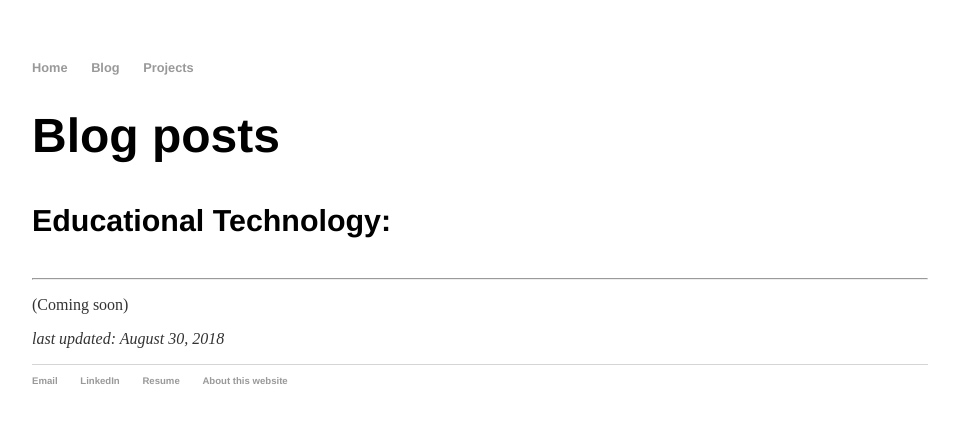
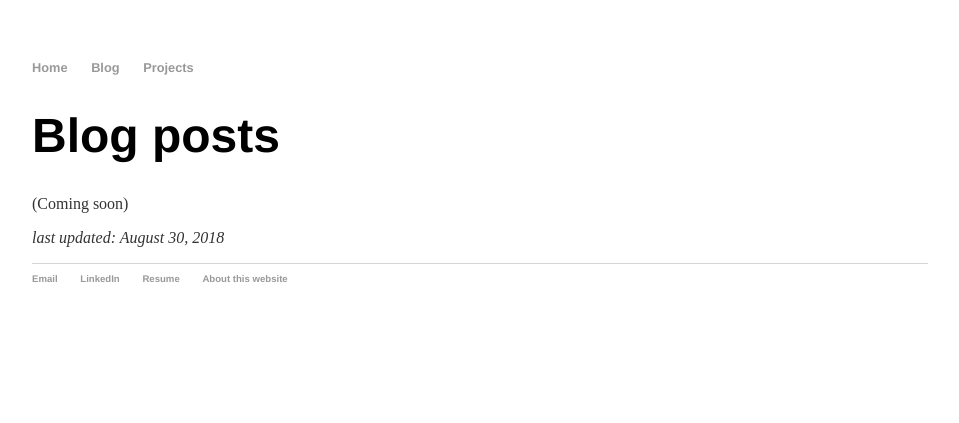
Before and after one commit to chriso23/chriso23.github.io, a Jekyll site: the page built from blog/index.md, in a window 1280 px wide. Shown: the top 423 px of the page, without its empty margins (160-1119 px from the left). Built offline with Jekyll 4.4.1, drawn with Linux system fonts in a browser that asks for light colours; our own code applies the rules of GitHub Pages for plain Markdown files.

Commit message:
Update index.md

```diff
--- a/blog/index.md
+++ b/blog/index.md
@@ -1,11 +1,10 @@
 ---
+layout: default
 title: Blog Posts | Chris Oung
 ---
 
 # Blog posts
 
-#### Educational Technology:
----
 (Coming soon)
 
 _last updated: August 30, 2018_
```
